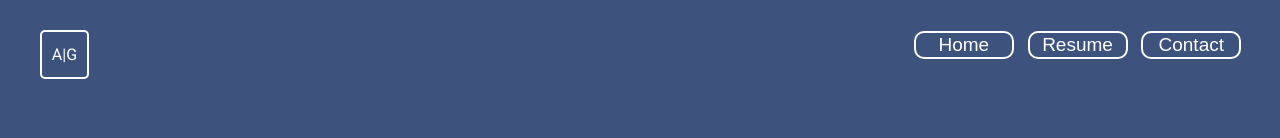
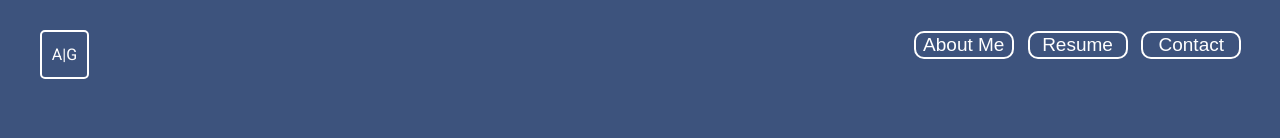
Before and after one commit to Armingross/myWebsite, a React (Create React App) app: page /aboutMe in a window 1280 px wide. Shown: the top 138 px of the page. Built offline with nearby package versions, Linux system fonts and the light colour scheme.

Commit message:
refactoring

```diff
--- a/src/App.js
+++ b/src/App.js
@@ -8,7 +8,7 @@ export default function App() {
   const location = useLocation();
 
   return (
-    <AnimatePresence exitBeforeEnter>
+    <AnimatePresence mode='wait'>
       <Routes location={location} key={location.pathname}>
         <Route path='/' element={<Home />} />
         <Route path='aboutMe' element={<AboutMe />} />
--- a/src/components/aboutMe/aboutMe.js
+++ b/src/components/aboutMe/aboutMe.js
@@ -3,9 +3,10 @@ import styles from "./aboutMe.css"
 import { Typography } from '@mui/material'
 import { motion, useScroll, useTransform } from 'framer-motion'
 import { Opacity } from "@mui/icons-material"
-import { useNavigate } from 'react-router-dom';
+import { useLocation, useNavigate } from 'react-router-dom';
+import MenuLogo from "../menuLogo/menuLogo.js"
 
-export default function Home(){
+export default function AboutMe(){
     <link rel="stylesheet" href="aboutMe.css"/>
 
 /* for Parallax effekt, maybe try if i have time left */
@@ -79,29 +80,8 @@ export default function Home(){
     return(
         <div className="aboutMedisplay">
             <motion.div variants={pageVariant} initial="hidden" animate="show" exit="exit">
-                {/* Logo in left up Corner */}
-                <motion.div className="logoBox" variants={logoVariant} initial="hidden" animate="show" whileHover="hover">
-                    <Typography className="logoText">A|G</Typography>
-                </motion.div>
-                {/* Menu in right up corner */}
-                <motion.div className="menuBox"
-                    variants={menuVariant}
-                    initial="hidden"
-                    animate="show">
-                        {/* left Button */}
-                        <motion.button className="menuButton" onClick={navigateHome} variants={menuButtonVariant} whileHover={{ scale:1.1 }}>
-                            Home
-                        </motion.button>
-                        {/* middle Button */}
-                        <motion.button className="menuButton" variants={menuButtonVariant} whileHover={{ scale:1.1 }}>
-                            Resume
-                        </motion.button>
-                        {/* right Button */}
-                        <motion.button className="menuButton" variants={menuButtonVariant} whileHover={{ scale:1.1 }}>
-                            Contact
-                        </motion.button>
-                </motion.div>
-
+                {/* Logo in left corner and Menu in right corner */}
+                <MenuLogo/>
                 {/* First Page */}
                 <div className="page" id="firstPage">
                     {/* Text Box */}
--- a/src/components/home/home.js
+++ b/src/components/home/home.js
@@ -1,11 +1,9 @@
-import React, { useState } from "react"
+import React from "react"
 import styles from "./home.css"
-import { Typography, useMediaQuery, } from '@mui/material'
-import MenuIcon from '@mui/icons-material/Menu';
-import { AnimatePresence, motion } from "framer-motion"
+import { useMediaQuery, } from '@mui/material'
+import { motion } from "framer-motion"
 import MenuLogo from "../menuLogo/menuLogo.js"
-import { useNavigate, useLocation } from 'react-router-dom';
-import {useEffect} from 'react';
+import { useNavigate } from 'react-router-dom';
 
 export default function Home(){
     <link rel="stylesheet" href="home.css"/>
@@ -22,6 +20,7 @@ export default function Home(){
     }else{
         delayTime = 0;
     }
+
 
     const pageVariant = {
         hidden: { opacity: 0, },
@@ -74,10 +73,6 @@ export default function Home(){
             }}
     }
 
-    const navigateAboutMe = () => {
-        navigate("/aboutme")
-    }
-
 
     return(
         <>
```
